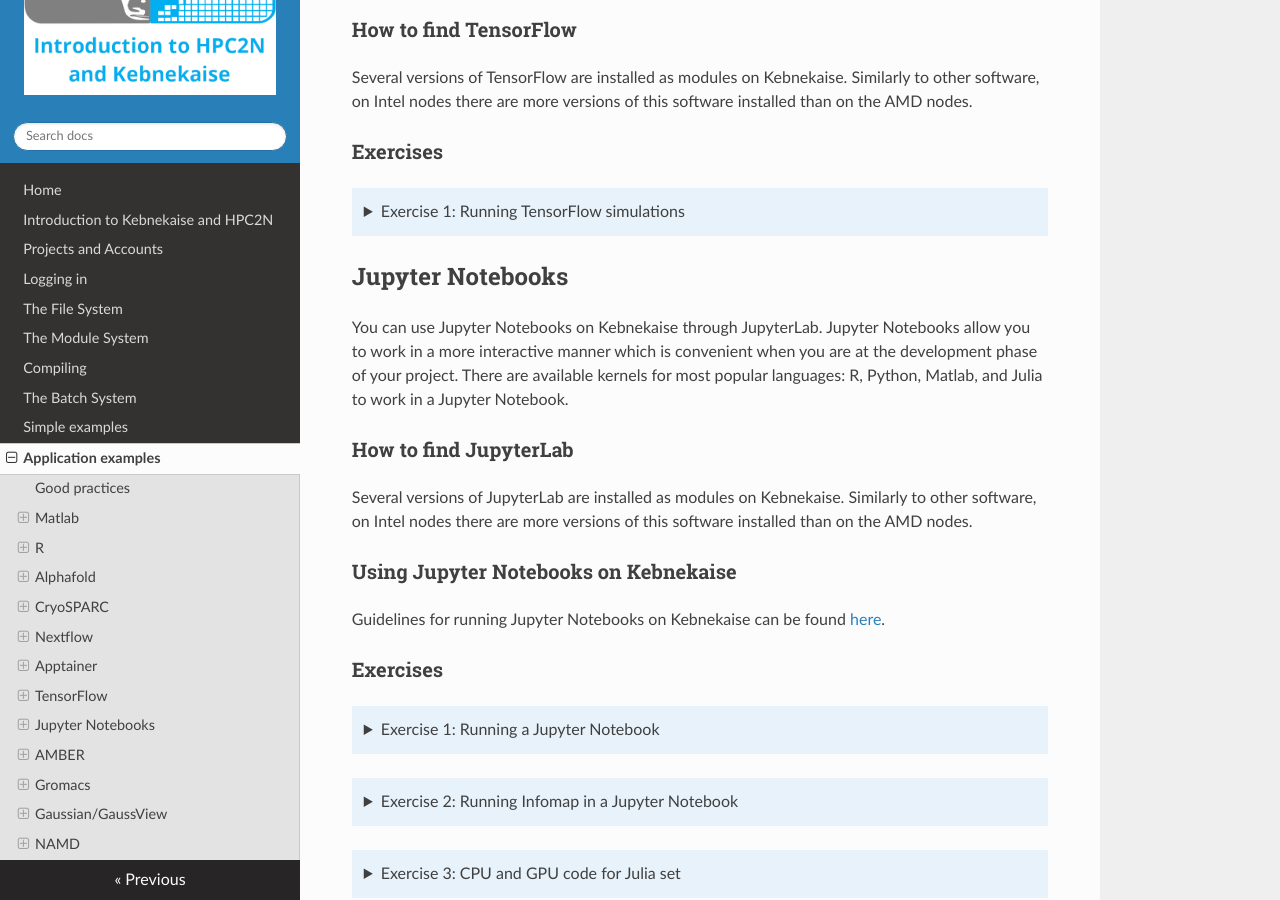
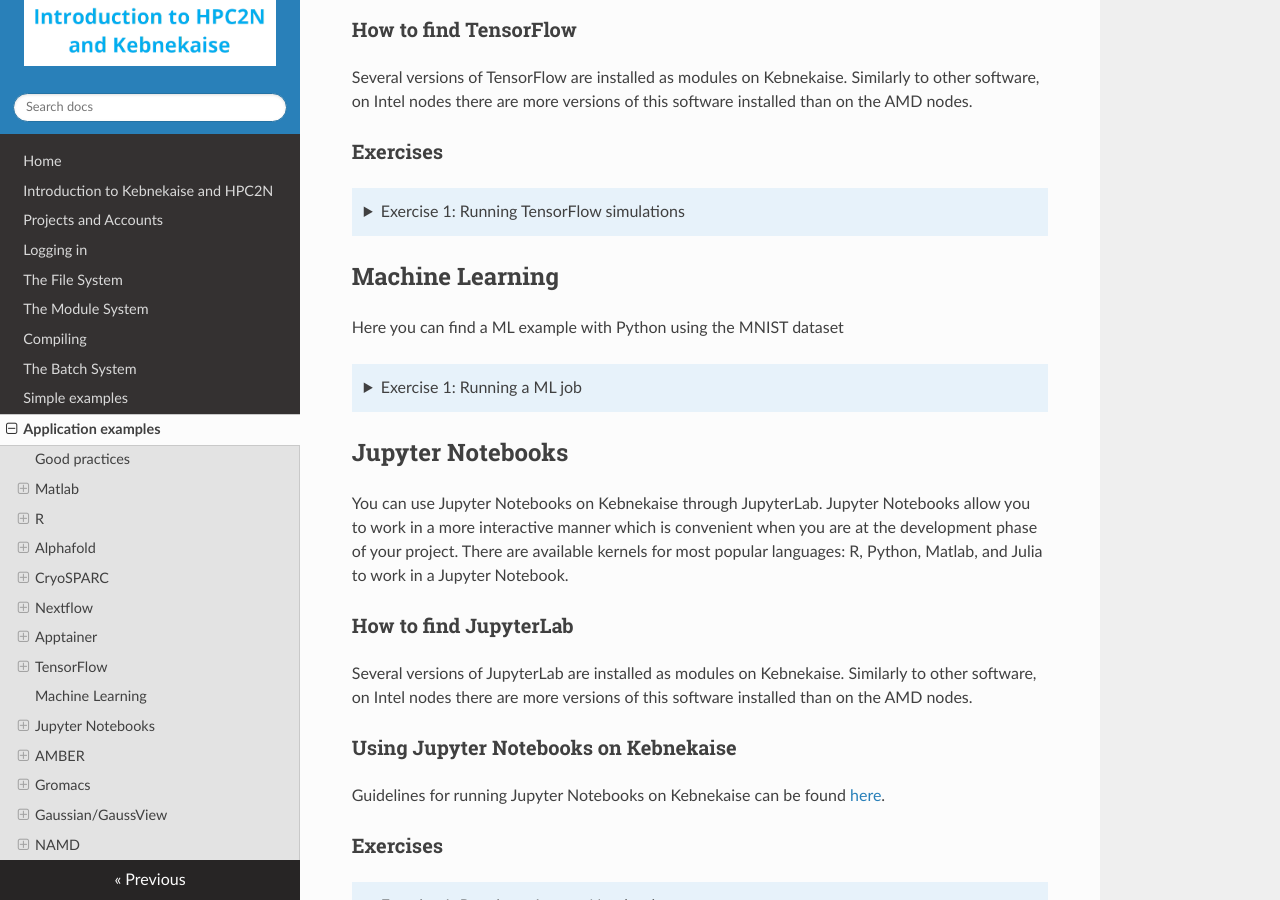
Before and after one commit to hpc2n/intro-course, an MkDocs documentation site: the page built from docs/software.md, in a window 1280 px wide and 900 px high, scrolled down 8038 px. Built offline with MkDocs 1.6.1, drawn with Linux system fonts in a browser that asks for light colours; nearby versions of some CDN libraries.

Commit message:
ML example

```diff
--- a/docs/software.md
+++ b/docs/software.md
@@ -596,6 +596,18 @@ Intel nodes there are more versions of this software installed than on the AMD n
 
     The batch script is [job.sh](https://raw.githubusercontent.com/hpc2n/intro-course/master/exercises/TENSORFLOW/job.sh){:target="_blank"}. Submit the job with different types of GPUs.
 
+
+## Machine Learning
+
+Here you can find a ML example with Python using the MNIST dataset
+
+
+??? Note "Exercise 1: Running a ML job"
+
+    The Python script can be found here [ml.py](https://raw.githubusercontent.com/hpc2n/intro-course/master/exercises/ML/ml.py){:target="_blank"}
+    and the batch script here [job.sh](https://raw.githubusercontent.com/hpc2n/intro-course/master/exercises/ML/job.sh){:target="_blank"}
+
+
 ## Jupyter Notebooks
 
 You can use Jupyter Notebooks on Kebnekaise through JupyterLab. Jupyter Notebooks allow you to
```
